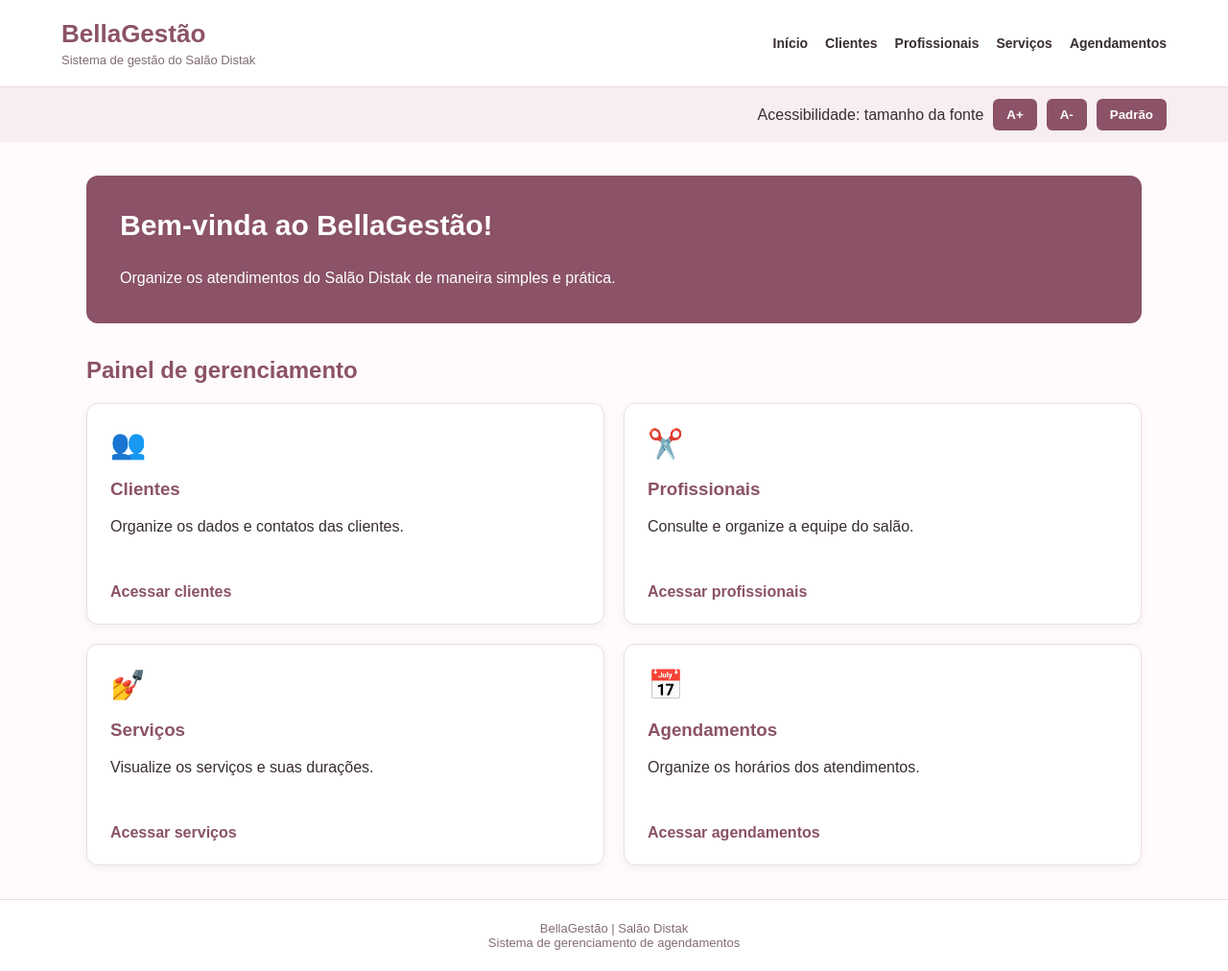
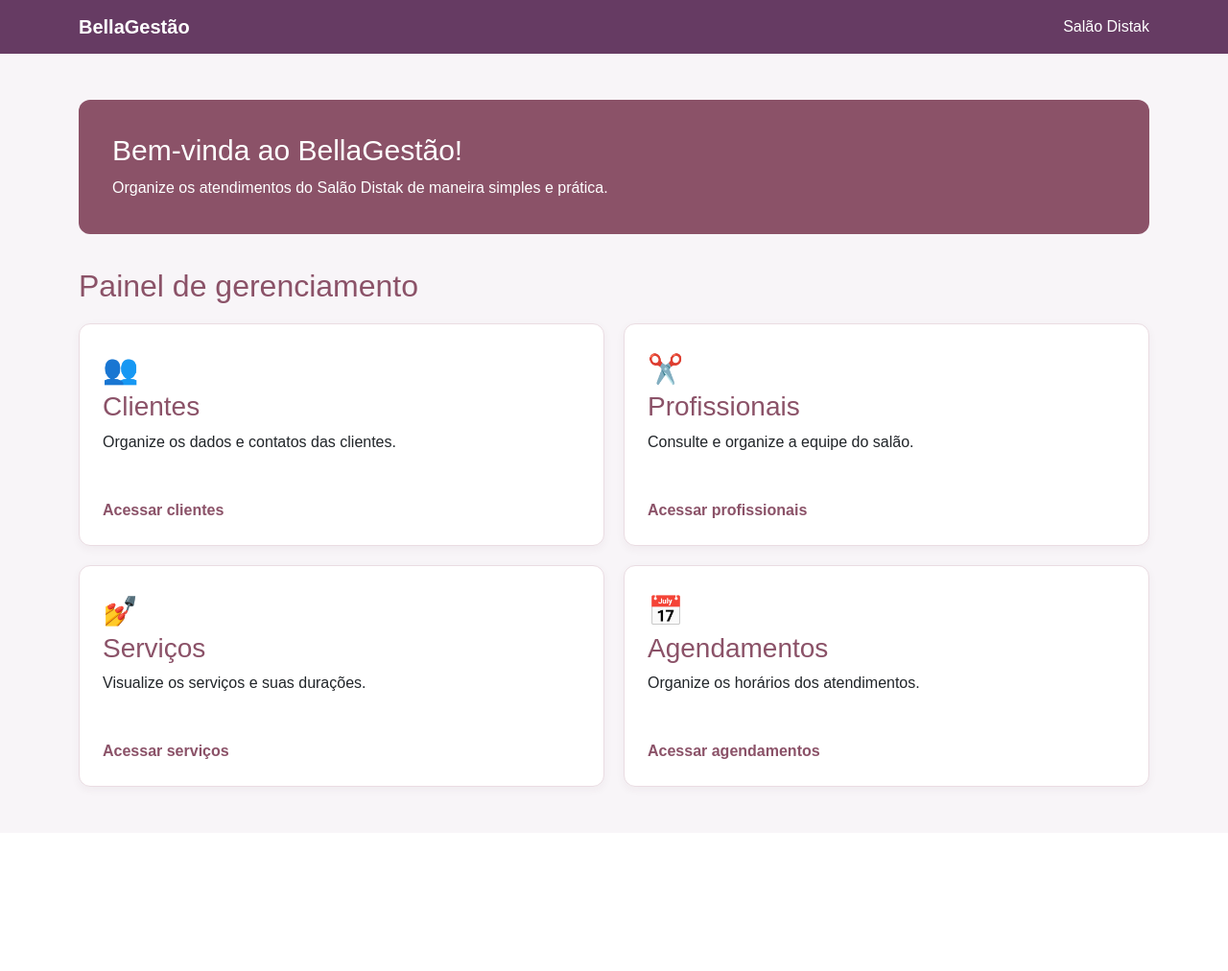
Before and after one commit to deborafreaza/bellagestao, a Flask app: page / in a window 1280 px wide. Shown: the whole page at 96% size. After the commit the page ends 826 px from the top, so only its background shows below. Run offline with Flask 3, Linux system fonts and the light colour scheme.

Commit message:
Update base.html
Create base layout

```diff
--- a/app/templates/base.html
+++ b/app/templates/base.html
@@ -3,195 +3,49 @@
 <html lang="pt-BR">
 <head>
     <meta charset="UTF-8">
-    <meta name="viewport" content="width=device-width, initial-scale=1.0">
-
+    <meta name="viewport" content="width=device-width, initial-scale=1">
     <title>{% block title %}BellaGestão{% endblock %}</title>
-
+    <link href="https://cdn.jsdelivr.net/npm/bootstrap@5.3.3/dist/css/bootstrap.min.css" rel="stylesheet">
     <style>
-        :root {
-            --primary: #8b5268;
-            --secondary: #f8edf1;
-            --background: #fffafc;
-            --text: #382d33;
-            --white: #ffffff;
+        body {
+            background: #f8f5f8;
+            color: #302735;
+            font-family: Arial, sans-serif;
         }
-
-        * {
-            box-sizing: border-box;
+        .navbar {
+            background: #663b63;
         }
-
-        body {
-            margin: 0;
-            font-family: Arial, sans-serif;
-            background: var(--background);
-            color: var(--text);
-            font-size: 16px;
+        .navbar-brand, .navbar-text {
+            color: white !important;
         }
-
-        header {
-            background: var(--white);
-            padding: 20px 5%;
-            border-bottom: 1px solid #eadce2;
-            display: flex;
-            justify-content: space-between;
-            align-items: center;
-            flex-wrap: wrap;
-            gap: 15px;
+        .main-card {
+            border: 0;
+            border-radius: 16px;
+            box-shadow: 0 4px 16px rgba(0,0,0,.07);
         }
-
-        .brand {
-            color: var(--primary);
-            font-size: 26px;
-            font-weight: bold;
+        .btn-primary {
+            background: #663b63;
+            border-color: #663b63;
         }
-
-        .subtitle {
-            font-size: 13px;
-            color: #806d76;
-            margin-top: 4px;
+        .btn-primary:hover {
+            background: #4d2c4b;
         }
-
-        nav {
-            display: flex;
-            gap: 18px;
-            flex-wrap: wrap;
-        }
-
-        nav a {
-            color: var(--text);
-            text-decoration: none;
-            font-weight: bold;
-            font-size: 14px;
-        }
-
-        nav a:hover,
-        nav a:focus {
-            color: var(--primary);
-            text-decoration: underline;
-        }
-
-        main {
-            padding: 35px 5%;
-            min-height: 70vh;
-        }
-
-        .content {
-            max-width: 1100px;
-            margin: auto;
-        }
-
-        .accessibility {
-            background: var(--secondary);
-            padding: 12px 5%;
-            display: flex;
-            justify-content: flex-end;
-            align-items: center;
-            gap: 10px;
-            flex-wrap: wrap;
-        }
-
-        button {
-            background: var(--primary);
-            color: var(--white);
-            border: none;
-            border-radius: 6px;
-            padding: 9px 14px;
-            cursor: pointer;
-            font-weight: bold;
-        }
-
-        button:hover,
-        button:focus {
-            background: #66394c;
-            outline: 3px solid #d7a9bb;
-        }
-
-        footer {
-            text-align: center;
-            padding: 22px;
-            background: var(--white);
-            border-top: 1px solid #eadce2;
-            color: #806d76;
-            font-size: 13px;
-        }
-
-        @media (max-width: 700px) {
-            header {
-                align-items: flex-start;
-                flex-direction: column;
-            }
-
-            nav {
-                gap: 12px;
-            }
-
-            .accessibility {
-                justify-content: center;
-            }
+        a:focus, button:focus {
+            outline: 3px solid #e09b32;
+            outline-offset: 3px;
         }
     </style>
 </head>
+<body>
+    <nav class="navbar navbar-expand-lg">
+        <div class="container">
+            <a class="navbar-brand fw-bold" href="/">BellaGestão</a>
+            <span class="navbar-text">Salão Distak</span>
+        </div>
+    </nav>
 
-<body>
-
-    <header>
-        <div>
-            <div class="brand">BellaGestão</div>
-            <div class="subtitle">Sistema de gestão do Salão Distak</div>
-        </div>
-
-        <nav aria-label="Menu principal">
-            <a href="/">Início</a>
-            <a href="#clientes">Clientes</a>
-            <a href="#profissionais">Profissionais</a>
-            <a href="#servicos">Serviços</a>
-            <a href="#agendamentos">Agendamentos</a>
-        </nav>
-    </header>
-
-    <section class="accessibility" aria-label="Recursos de acessibilidade">
-        <span>Acessibilidade: tamanho da fonte</span>
-        <button type="button" onclick="alterarFonte(1)">
-            A+
-        </button>
-        <button type="button" onclick="alterarFonte(-1)">
-            A-
-        </button>
-        <button type="button" onclick="resetarFonte()">
-            Padrão
-        </button>
-    </section>
-
-    <main>
-        <div class="content">
-            {% block content %}
-            {% endblock %}
-        </div>
+    <main class="container py-5" id="conteudo">
+        {% block content %}{% endblock %}
     </main>
-
-    <footer>
-        BellaGestão | Salão Distak
-        <br>
-        Sistema de gerenciamento de agendamentos
-    </footer>
-
-    <script>
-        let tamanhoFonte = 16;
-
-        function alterarFonte(valor) {
-            tamanhoFonte += valor * 2;
-
-            if (tamanhoFonte < 12) tamanhoFonte = 12;
-            if (tamanhoFonte > 26) tamanhoFonte = 26;
-
-            document.body.style.fontSize = tamanhoFonte + "px";
-        }
-
-        function resetarFonte() {
-            tamanhoFonte = 16;
-            document.body.style.fontSize = "16px";
-        }
-    </script>
-
 </body>
 </html>
```
